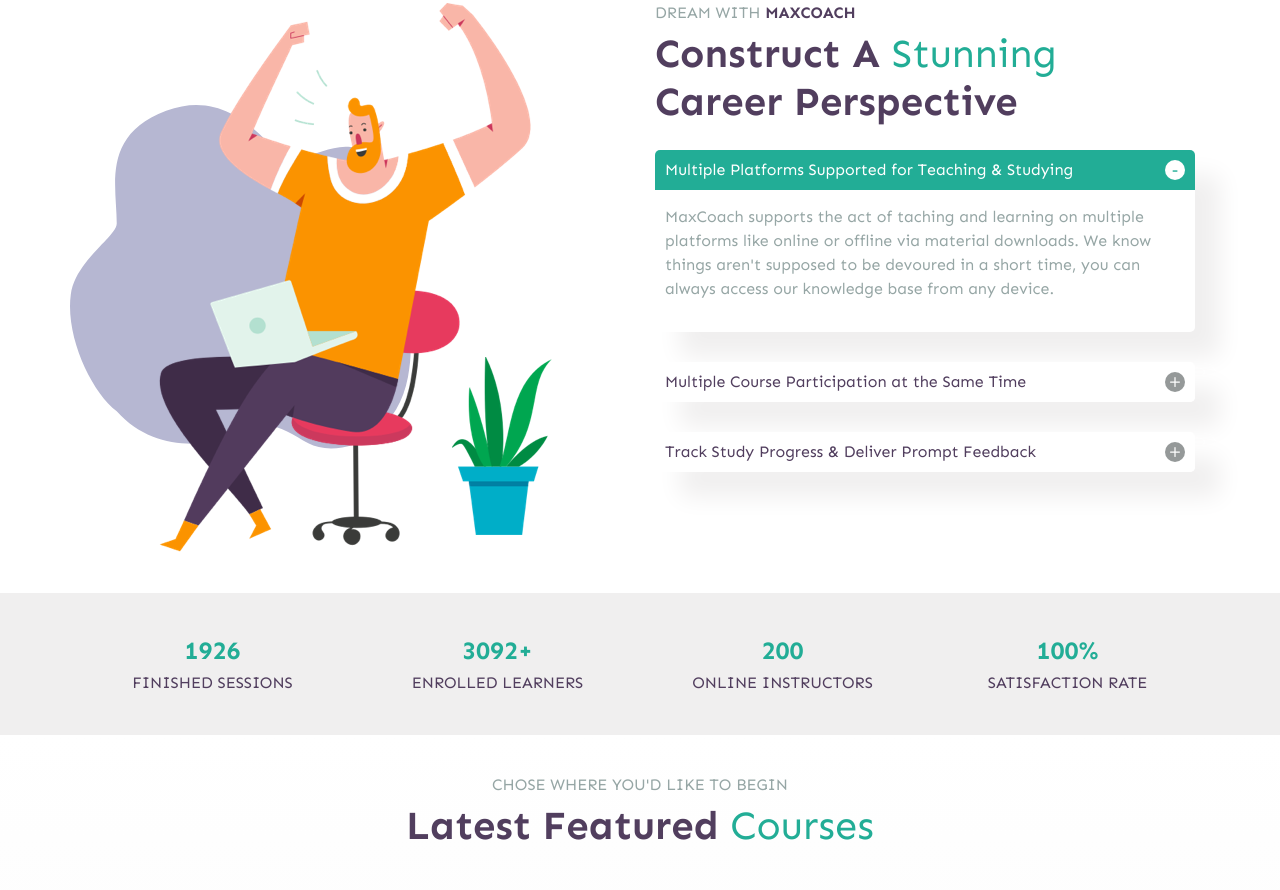
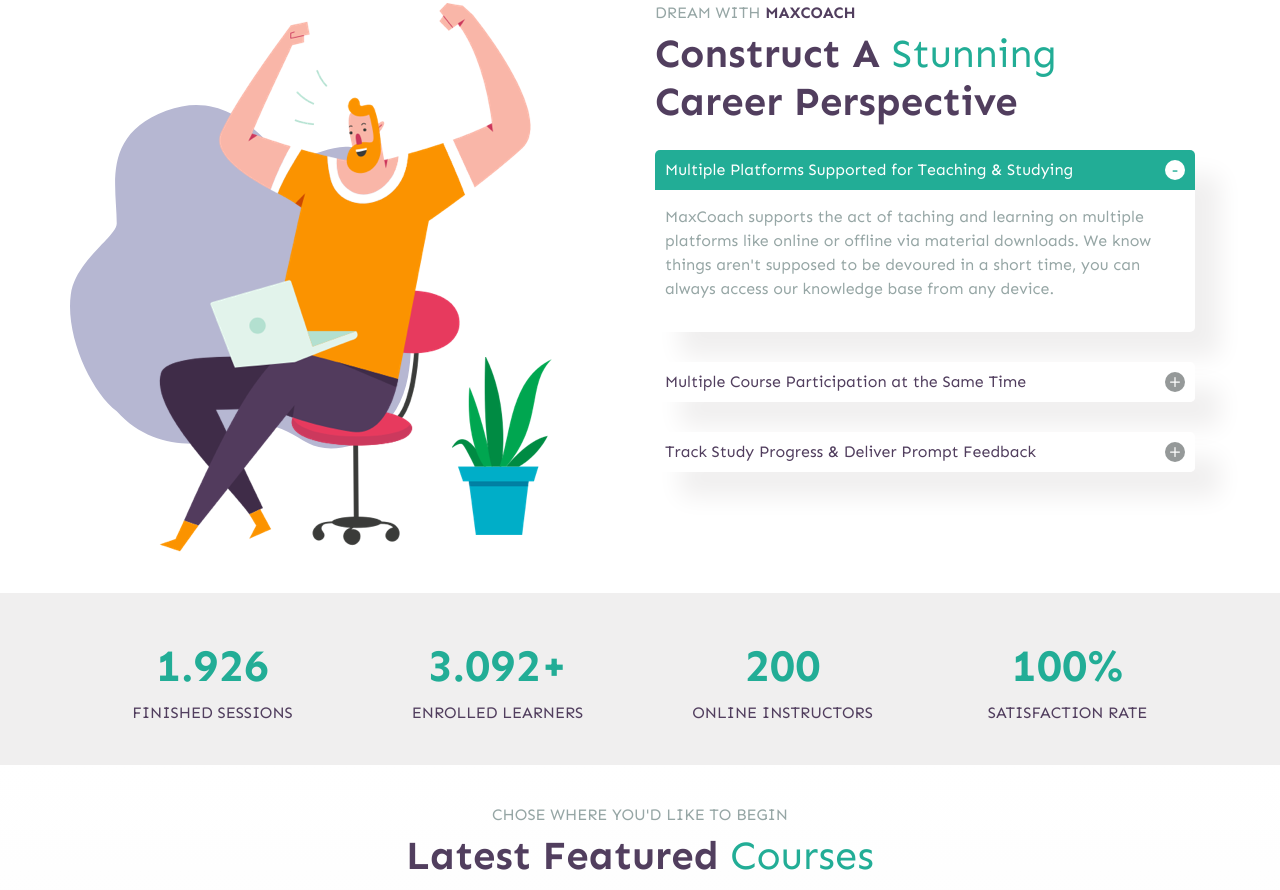
Before and after one commit to aleferraro/proj-html-vuejs, a plain HTML site: page index.html in a window 1280 px wide. Shown: the part 1539-2429 px from the top of the page. Drawn offline with nearby package versions, Linux system fonts and the light colour scheme.

Commit message:
Bugfix
- set z-index to scroll to top button

```diff
--- a/css/style.css
+++ b/css/style.css
@@ -100,6 +100,7 @@ body {
   height: 50px;
   line-height: 50px;
   text-align: center;
+  z-index: 10;
 }
 
 .toTop:hover {
@@ -325,7 +326,7 @@ nav .menu .searchbar input {
 }
 
 #section3 .number {
-  font-size: 25px;
+  font-size: 45px;
   font-weight: bold;
 }
 
--- a/index.html
+++ b/index.html
@@ -127,12 +127,12 @@
           <div class="container">
             <div class="row">
               <div class="col text-center">
-                <span class="jungleGreen number">1926</span>
+                <span class="jungleGreen number">1.926</span>
                 <br>
                 <span class="mulledWine text-uppercase">finished sessions</span>
               </div>
               <div class="col text-center">
-                <span class="jungleGreen number">3092+</span>
+                <span class="jungleGreen number">3.092+</span>
                 <br>
                 <span class="mulledWine text-uppercase">enrolled learners</span>
               </div>
```
